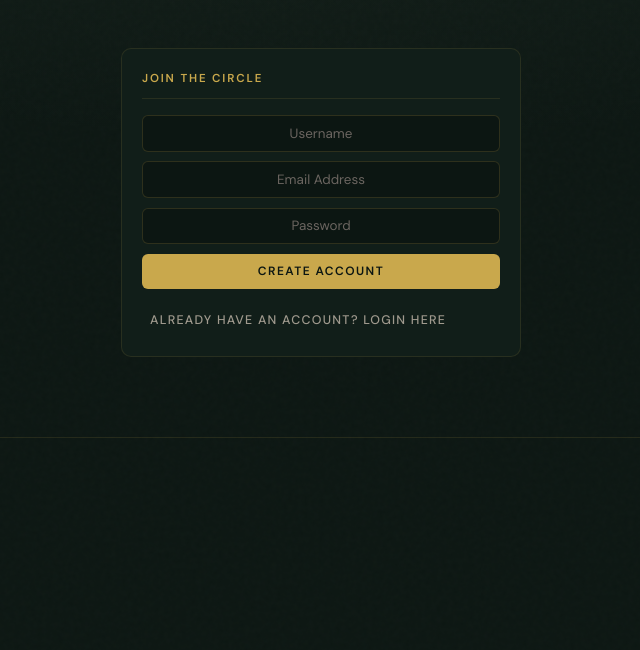
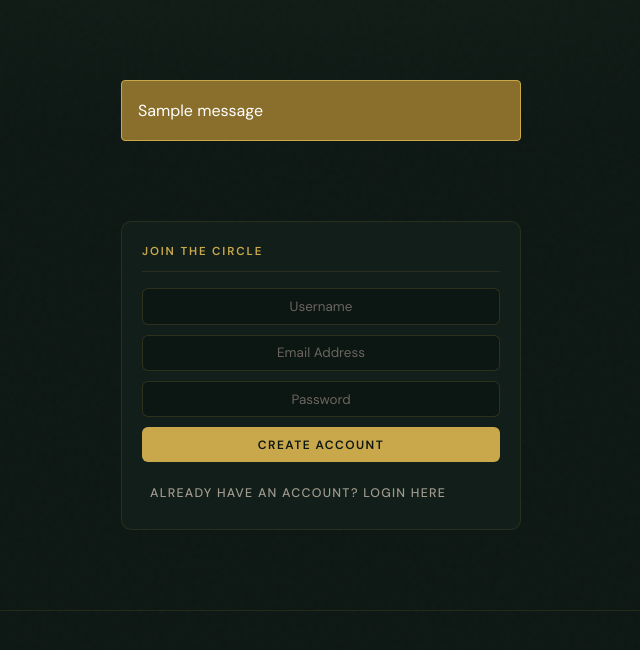
Before and after one commit to SamratRay2005/Healthy-dwelling, a Flask app: page /register in a window 1280 px wide. Shown: the part 64-714 px from the top of the page, without its empty margins (319-959 px from the left). Run offline with Flask 3, Linux system fonts and the light colour scheme; one stand-in notice (Sample message) is shown.

Commit message:
additions

```diff
--- a/adapters/postgres_adapter.py
+++ b/adapters/postgres_adapter.py
@@ -131,12 +131,16 @@ class PostgreSQLAdapter(BaseAdapter):
         return uow.session.execute(select(User).where(User.username == username)).scalar_one_or_none()
 
     def create_user(self, **kwargs):
-        from adapters.orm_models import User
         uow = self._require_uow()
-        user = User(**kwargs)
-        uow.session.add(user)
-        uow.commit()
-        return user
+        try:
+            # Use the repository if you added it to UOW in step 2
+            user = uow.users.create(**kwargs)
+            uow.commit() # This must be called to persist to Postgres
+            return user
+        except Exception as e:
+            uow.session.rollback()
+            print(f"Database Error: {e}") # Check your terminal/logs for this!
+            raise e
 
     def get_all_topics(self):
         from adapters.orm_models import ForumTopic
--- a/adapters/unit_of_work.py
+++ b/adapters/unit_of_work.py
@@ -3,8 +3,7 @@
 from __future__ import annotations
 
 from sqlalchemy.orm import Session, sessionmaker
-
-from adapters.repositories import ArticleRepository, TaxonomyRepository
+from adapters.repositories import ArticleRepository, TaxonomyRepository, UserRepository, ForumRepository
 
 
 class SqlAlchemyUnitOfWork:
@@ -32,6 +31,16 @@ class SqlAlchemyUnitOfWork:
         self.session.commit()
 
     @property
+    def users(self) -> UserRepository:
+        if self.session is None: raise RuntimeError("Session not started")
+        return UserRepository(self.session)
+
+    @property
+    def forum(self) -> ForumRepository:
+        if self.session is None: raise RuntimeError("Session not started")
+        return ForumRepository(self.session)
+
+    @property
     def articles(self) -> ArticleRepository:
         if self.session is None:
             raise RuntimeError("UnitOfWork session not started")
--- a/templates/auth/login.html
+++ b/templates/auth/login.html
@@ -2,17 +2,31 @@
 {% block title %}{{ mode|capitalize }} — Healthy dwelling{% endblock %}
 
 {% block content %}
-<div class="layout-wrapper" style="display: flex; justify-content: center;">
+<div class="layout-wrapper" style="display: flex; flex-direction: column; align-items: center; margin-top: 2rem;">
+
+  {% with messages = get_flashed_messages() %}
+    {% if messages %}
+      <div class="flash-container" style="width: 100%; max-width: 400px; margin-bottom: 1rem;">
+        {% for message in messages %}
+          <div class="alert" style="padding: 1rem; background: var(--gold-dim); border: 1px solid var(--gold); color: white; margin-bottom: 0.5rem; border-radius: 4px;">
+            {{ message }}
+          </div>
+        {% endfor %}
+      </div>
+    {% endif %}
+  {% endwith %}
+
   <div class="sidebar-widget" style="max-width: 400px; width: 100%;">
     <h2 class="widget-title">{{ 'Join the Circle' if mode == 'register' else 'Welcome Back' }}</h2>
 
-    <form method="POST" class="subscribe-form">
+    <form method="POST" action="{{ url_for(request.endpoint) }}" class="subscribe-form">
       {% if mode == 'register' %}
-      <input type="text" name="username" placeholder="Username" class="subscribe-input" required>
-      <input type="email" name="email" placeholder="Email Address" class="subscribe-input" required>
+        <input type="text" name="username" placeholder="Username" class="subscribe-input" required>
+        <input type="email" name="email" placeholder="Email Address" class="subscribe-input" required>
       {% else %}
-      <input type="text" name="username" placeholder="Username" class="subscribe-input" required>
+        <input type="text" name="username" placeholder="Username" class="subscribe-input" required>
       {% endif %}
+
       <input type="password" name="password" placeholder="Password" class="subscribe-input" required>
 
       <button type="submit" class="subscribe-btn">
@@ -22,9 +36,9 @@
 
     <div style="margin-top: 1rem; text-align: center; font-size: 0.8rem;">
       {% if mode == 'login' %}
-      <a href="{{ url_for('auth.register') }}" class="nav-link">Need an account? Register here</a>
+        <a href="{{ url_for('auth.register') }}" class="nav-link">Need an account? Register here</a>
       {% else %}
-      <a href="{{ url_for('auth.login') }}" class="nav-link">Already have an account? Login here</a>
+        <a href="{{ url_for('auth.login') }}" class="nav-link">Already have an account? Login here</a>
       {% endif %}
     </div>
   </div>
```
